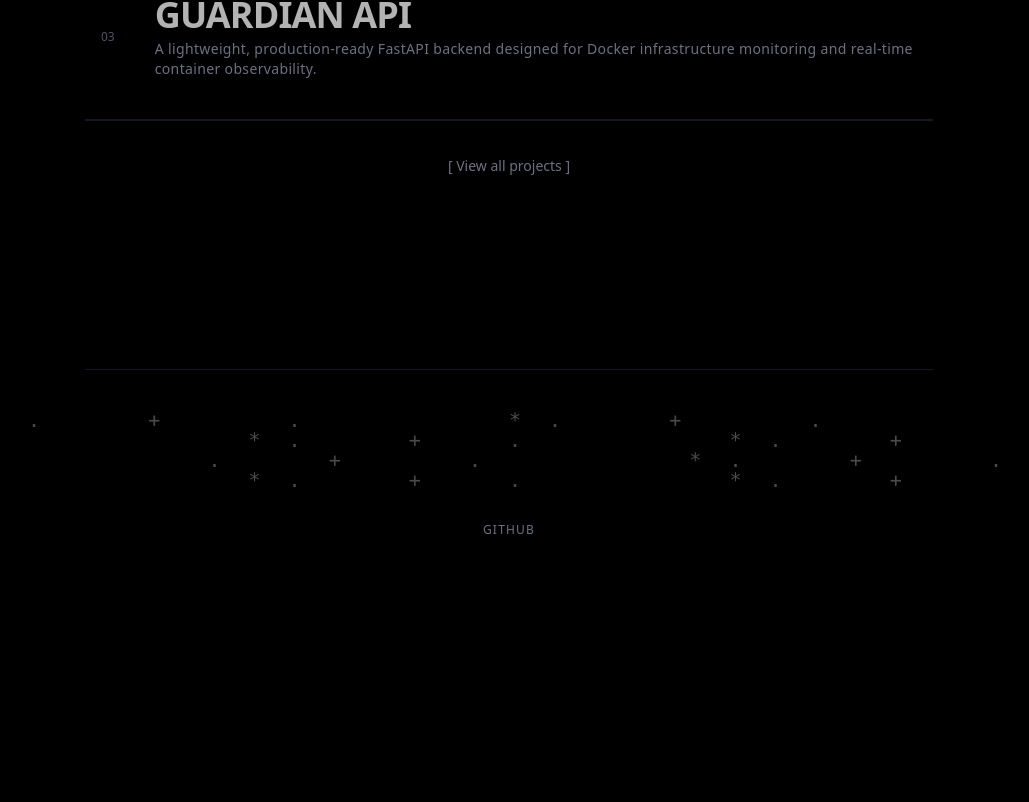
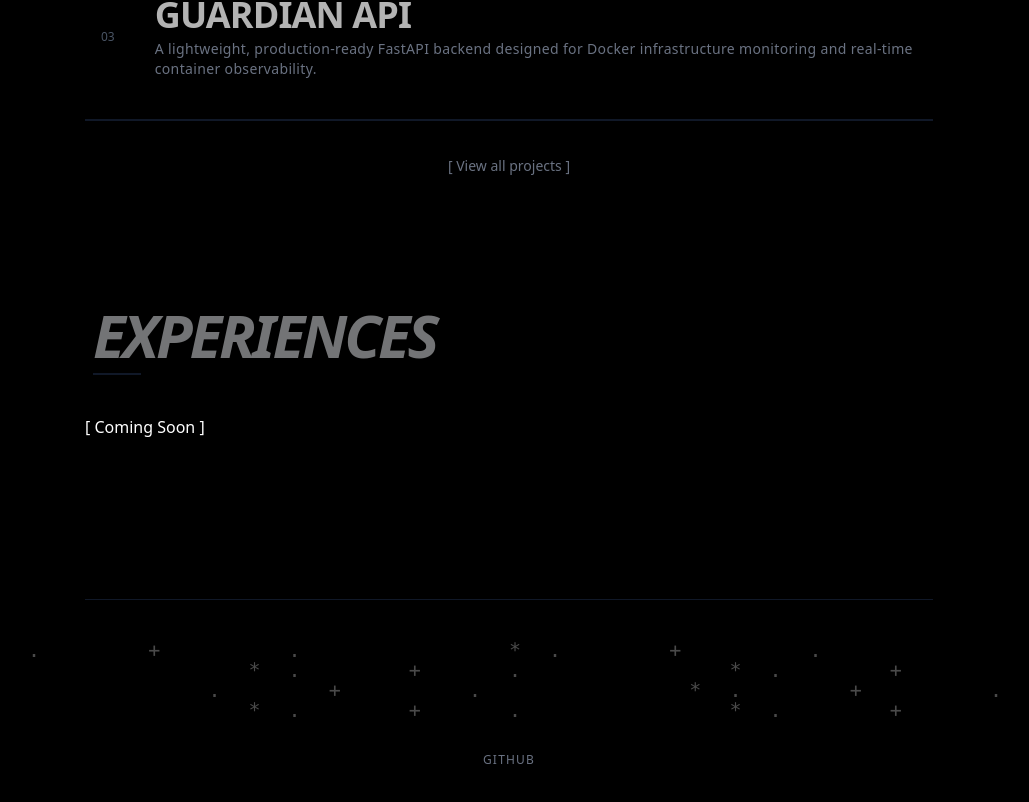
Before and after one commit to wpxq/wpxq, a Next.js app: page / in a window 1280 px wide. Shown: the part 1364-2166 px from the top of the page, without its empty margins (131-1160 px from the left). Before the commit the page ends 1982 px from the top, so only its background shows below. Built offline with nearby package versions, Linux system fonts and the light colour scheme.

Commit message:
Preview: Experiences

```diff
--- a/app/page.tsx
+++ b/app/page.tsx
@@ -98,6 +98,15 @@ export default function Home() {
     </a>
   </div>
 </section>
+    <div className="mt-24 mb-10 ml-2">
+      <h2 className="text-4xl md:text-6xl font-bold uppercase italic tracking-tighter text-gray-200 opacity-50">
+        Experiences
+      </h2>
+      <div className="h-[2px] w-12 bg-gray-900 mt-2"></div>
+    </div>
+    <p clasName="mt-6 text-sm md:text-base font-medium uppercase tracking-widest text-gray-500 italic opacity-50">
+      [ Coming Soon ]
+    </p>
         <Footer />
       </main>
     </div>
```
